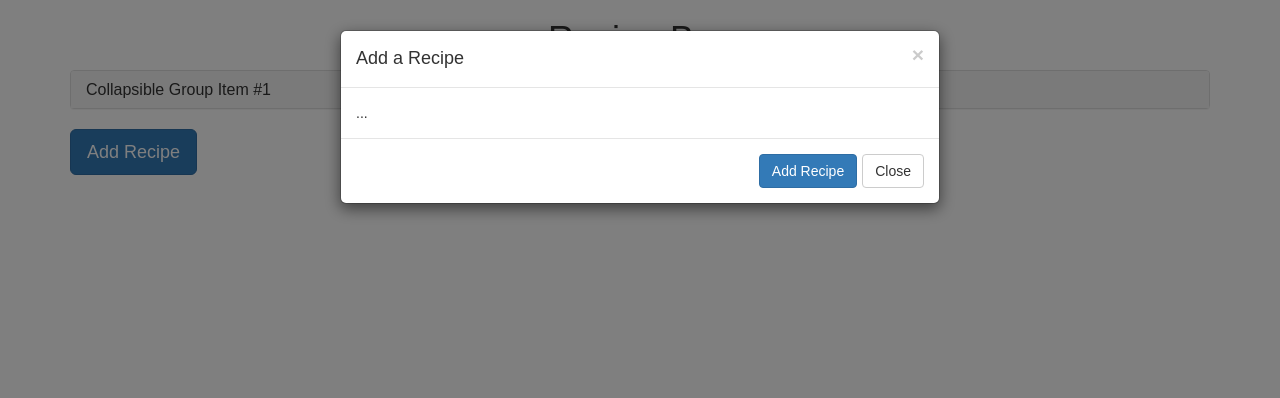
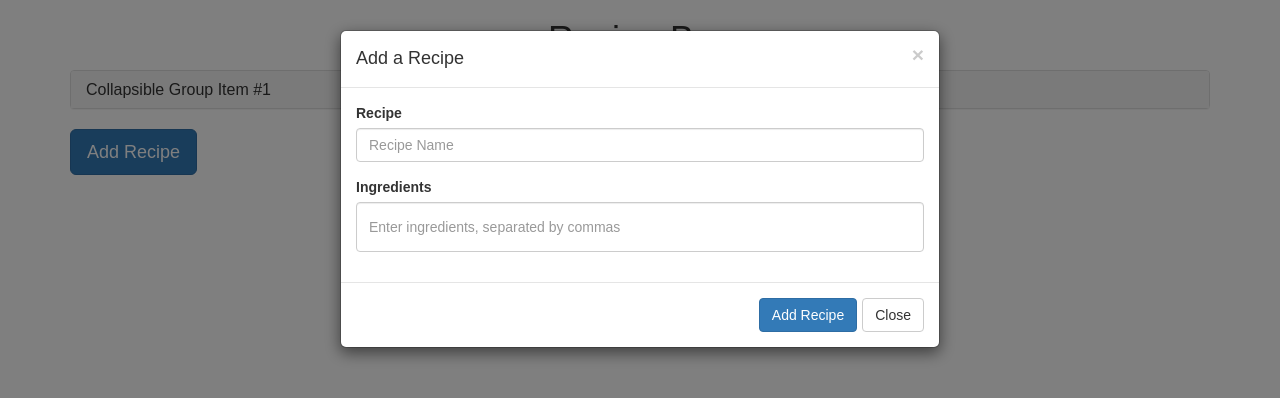
Before and after one commit to ashleydonohoe/recipe-box, a React (Create React App) app: page / in a window 1280 px wide. Both pictures are taken after a click on the button "Add Recipe". Shown: the top 398 px of the page. Built offline with nearby package versions, Linux system fonts and the light colour scheme.

Commit message:
working on static model of recipe items

```diff
--- a/src/components/AddRecipe.js
+++ b/src/components/AddRecipe.js
@@ -5,7 +5,7 @@ class AddRecipe extends Component {
     return (
       <div>
         <button className="btn btn-primary btn-lg" data-toggle="modal" data-target="#myModal">Add Recipe</button>
-        <div className="modal fade" id="myModal" tabindex="-1" role="dialog" aria-labelledby="myModalLabel">
+        <div className="modal fade" id="myModal" tabIndex="-1" role="dialog" aria-labelledby="myModalLabel">
           <div className="modal-dialog" role="document">
             <div className="modal-content">
               <div className="modal-header">
@@ -13,7 +13,16 @@ class AddRecipe extends Component {
                 <h4 className="modal-title" id="myModalLabel">Add a Recipe</h4>
               </div>
               <div className="modal-body">
-                ...
+              <form>
+                <div className="form-group">
+                  <label>Recipe</label>
+                  <input type="text" className="form-control" id="recipe-name" aria-describedby="recipe-name" placeholder="Recipe Name"/>
+                </div>
+                <div className="form-group">
+                  <label>Ingredients</label>
+                  <input type="text" className="form-control ingredients-input" id="ingredients" placeholder="Enter ingredients, separated by commas"/>
+                </div>
+              </form>
               </div>
               <div className="modal-footer">
                 <button type="button" className="btn btn-primary">Add Recipe</button>
--- /dev/null
+++ b/src/components/RecipeItem.js
@@ -0,0 +1,32 @@
+import React from 'react';
+
+class RecipeItem extends React.Component {
+  constructor(props) {
+    super(props);
+    console.log(this.props.recipe);
+  }
+
+  render() {
+    const recipe = this.props.recipe;
+    return (
+      <div className="panel-group" id="accordion" role="tablist" aria-multiselectable="true">
+          <div className="panel panel-default">
+              <div className="panel-heading" role="tab" id="headingOne">
+                  <h4 className="panel-title">
+                    <a role="button" data-toggle="collapse" data-parent="#accordion" href="#collapseOne" aria-expanded="true" aria-controls="collapseOne">
+                      Collapsible Group Item #1
+                    </a>
+                  </h4>
+              </div>
+              <div id="collapseOne" className="panel-collapse collapse" role="tabpanel" aria-labelledby="headingOne">
+                  <div className="panel-body">
+                      Anim pariatur cliche reprehenderit, enim eiusmod high life accusamus terry richardson ad squid. 3 wolf moon officia aute, non cupidatat skateboard dolor brunch. Food truck quinoa nesciunt laborum eiusmod. Brunch 3 wolf moon tempor, sunt aliqua put a bird on it squid single-origin coffee nulla assumenda shoreditch et. Nihil anim keffiyeh helvetica, craft beer labore wes anderson cred nesciunt sapiente ea proident. Ad vegan excepteur butcher vice lomo. Leggings occaecat craft beer farm-to-table, raw denim aesthetic synth nesciunt you probably haven't heard of them accusamus labore sustainable VHS.
+                  </div>
+              </div>
+          </div>
+      </div>
+    )
+  }
+};
+
+export default RecipeItem;
--- a/src/components/RecipeList.js
+++ b/src/components/RecipeList.js
@@ -1,29 +1,11 @@
 import React from 'react';
+import RecipeItem from "./RecipeItem";
 
 class RecipeList extends React.Component {
-  constructor(props) {
-    super(props);
-  }
-
   render() {
     const recipes = this.props.recipes;
     return (
-      <div className="panel-group" id="accordion" role="tablist" aria-multiselectable="true">
-          <div className="panel panel-default">
-              <div className="panel-heading" role="tab" id="headingOne">
-                  <h4 className="panel-title">
-                    <a role="button" data-toggle="collapse" data-parent="#accordion" href="#collapseOne" aria-expanded="true" aria-controls="collapseOne">
-                      Collapsible Group Item #1
-                    </a>
-                  </h4>
-              </div>
-              <div id="collapseOne" className="panel-collapse collapse" role="tabpanel" aria-labelledby="headingOne">
-                  <div className="panel-body">
-                      Anim pariatur cliche reprehenderit, enim eiusmod high life accusamus terry richardson ad squid. 3 wolf moon officia aute, non cupidatat skateboard dolor brunch. Food truck quinoa nesciunt laborum eiusmod. Brunch 3 wolf moon tempor, sunt aliqua put a bird on it squid single-origin coffee nulla assumenda shoreditch et. Nihil anim keffiyeh helvetica, craft beer labore wes anderson cred nesciunt sapiente ea proident. Ad vegan excepteur butcher vice lomo. Leggings occaecat craft beer farm-to-table, raw denim aesthetic synth nesciunt you probably haven't heard of them accusamus labore sustainable VHS.
-                  </div>
-              </div>
-          </div>
-      </div>
+      <RecipeItem recipe={this.props.recipes[0]}/>
     )
   }
 };
--- a/src/index.css
+++ b/src/index.css
@@ -3,3 +3,7 @@ body {
   padding: 0;
   font-family: sans-serif;
 }
+
+.ingredients-input {
+  height: 50px;
+}
```
